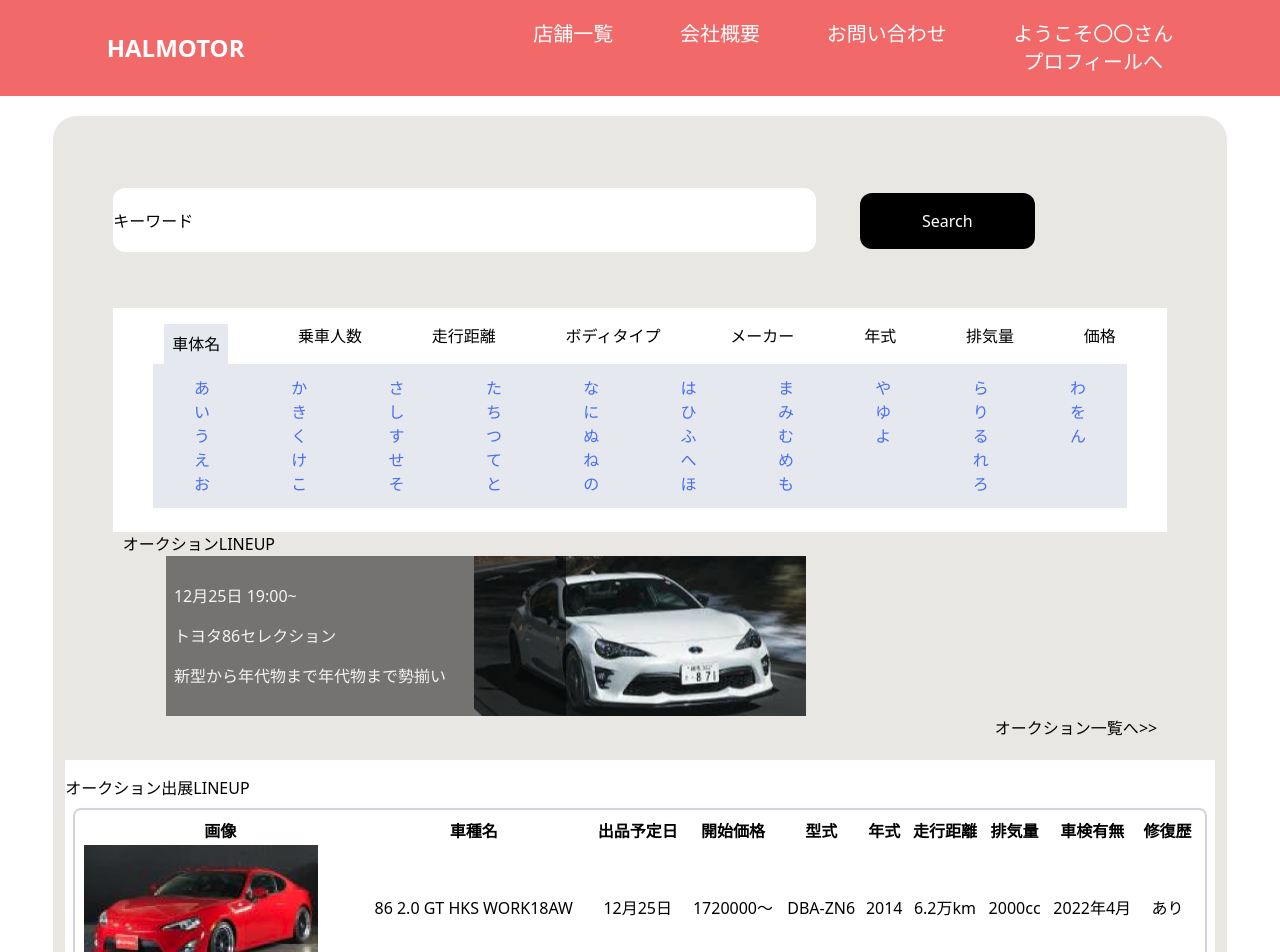
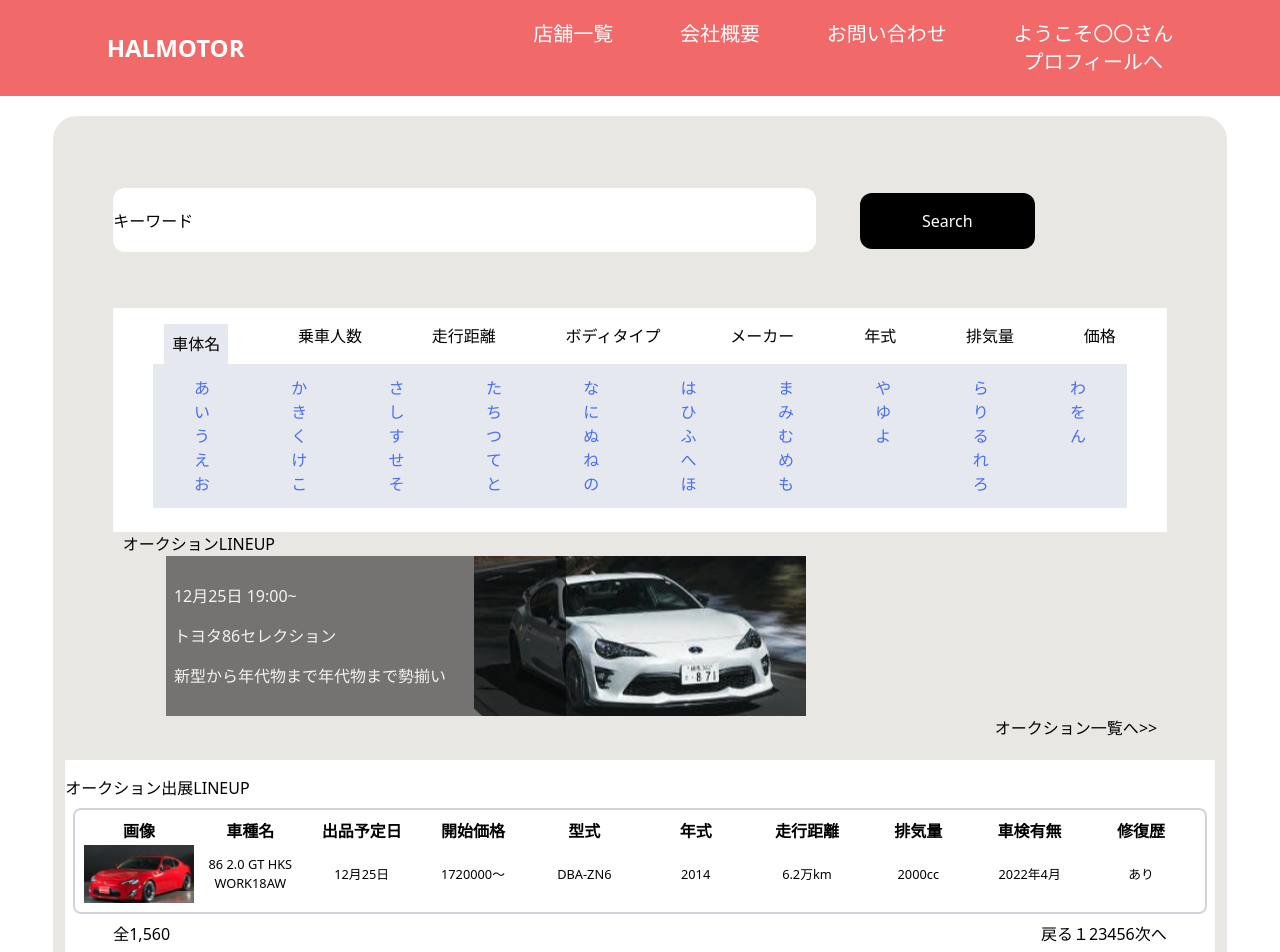
Before and after one commit to case-study07/cs-backend, a Next.js app: page / in a window 1280 px wide. Shown: the top 952 px of the page. Built offline with nearby package versions, Linux system fonts and the light colour scheme.

Commit message:
tailwindcss varsionタウングレード

```diff
--- a/package.json
+++ b/package.json
@@ -24,7 +24,7 @@
     "eslint": "7",
     "eslint-config-next": "12.0.3",
     "postcss": "^8.4.5",
-    "tailwindcss": "^3.0.13",
+    "tailwindcss": "2.2.19",
     "typescript": "4.4.4"
   }
 }
--- a/styles/CarLabelCard.module.css
+++ b/styles/CarLabelCard.module.css
@@ -7,7 +7,14 @@
     & table{
         width: 100%;
     }
-    & td {
+    & td{
         text-align: center;
+        font-size: 0.8rem;
+
+    }
+    & th {
+        text-align: center;
+        font-size: 1rem;
+        width: 9%;
     }
   }
```
